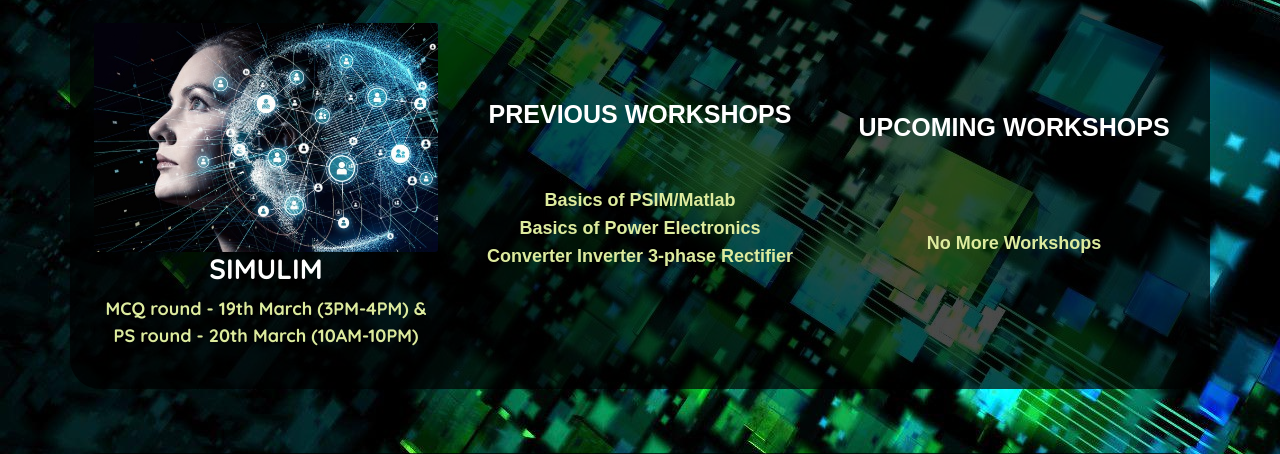
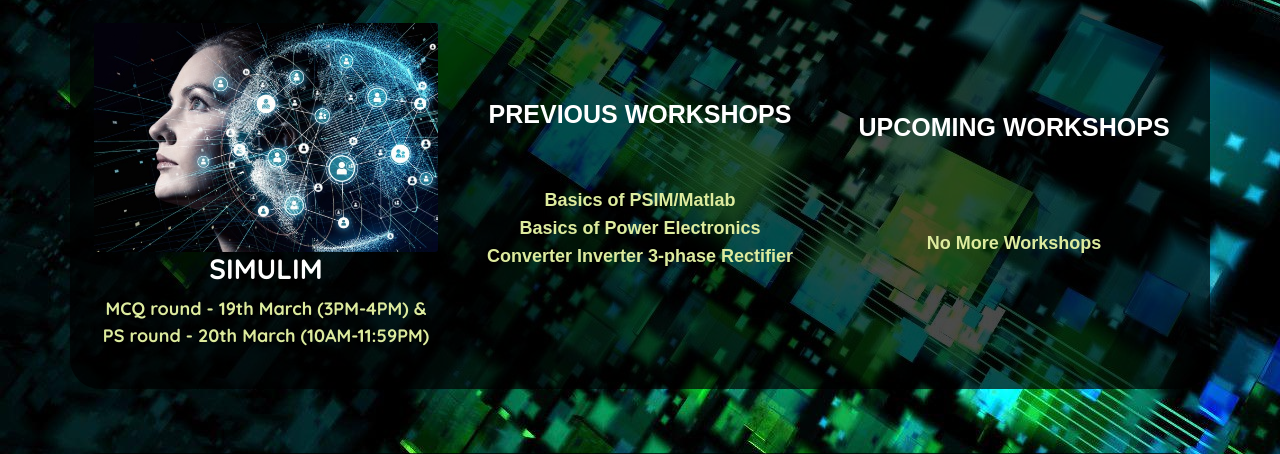
Before and after one commit to Prastuti-IIT-BHU/prastuti, a Django app: page /schedule in a window 1280 px wide. Shown: the part 1650-2104 px from the top of the page. Run offline with Django 3.2, Linux system fonts and the light colour scheme; some libraries are stand-ins or nearby versions; some web fonts are replaced.

Commit message:
Update schedule.html

```diff
--- a/templates/prastuti/schedule.html
+++ b/templates/prastuti/schedule.html
@@ -190,7 +190,7 @@
                 <h3><b> Simulim </b></h3>
               </div>
             </li>
-            <span class="time" aria-hidden="true">MCQ round - 19th March (3PM-4PM) & PS round - 20th March (10AM-10PM)</span>
+            <span class="time" aria-hidden="true">MCQ round - 19th March (3PM-4PM) & PS round - 20th March (10AM-11:59PM)</span>
           </ul>
         </div>
       </div>
```
